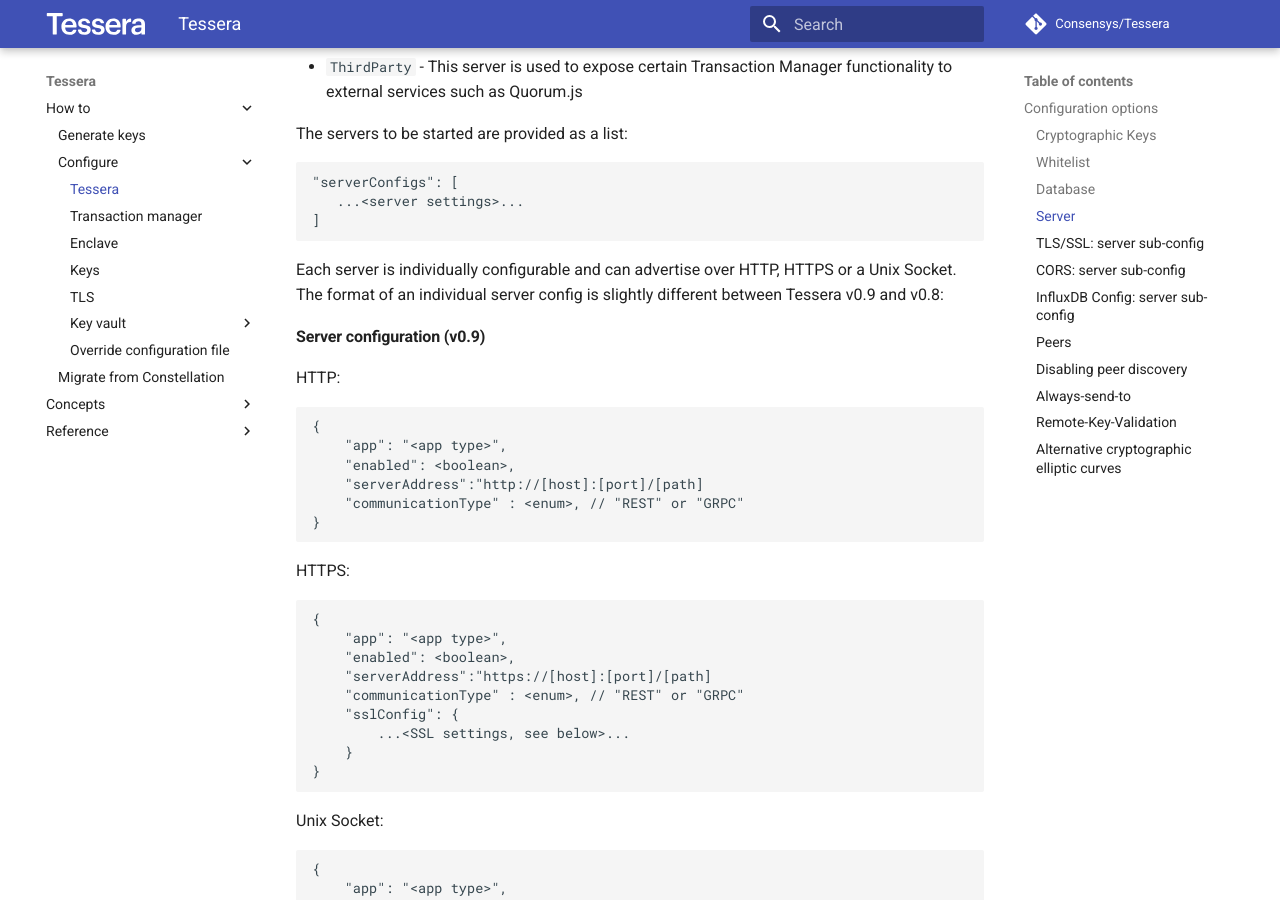
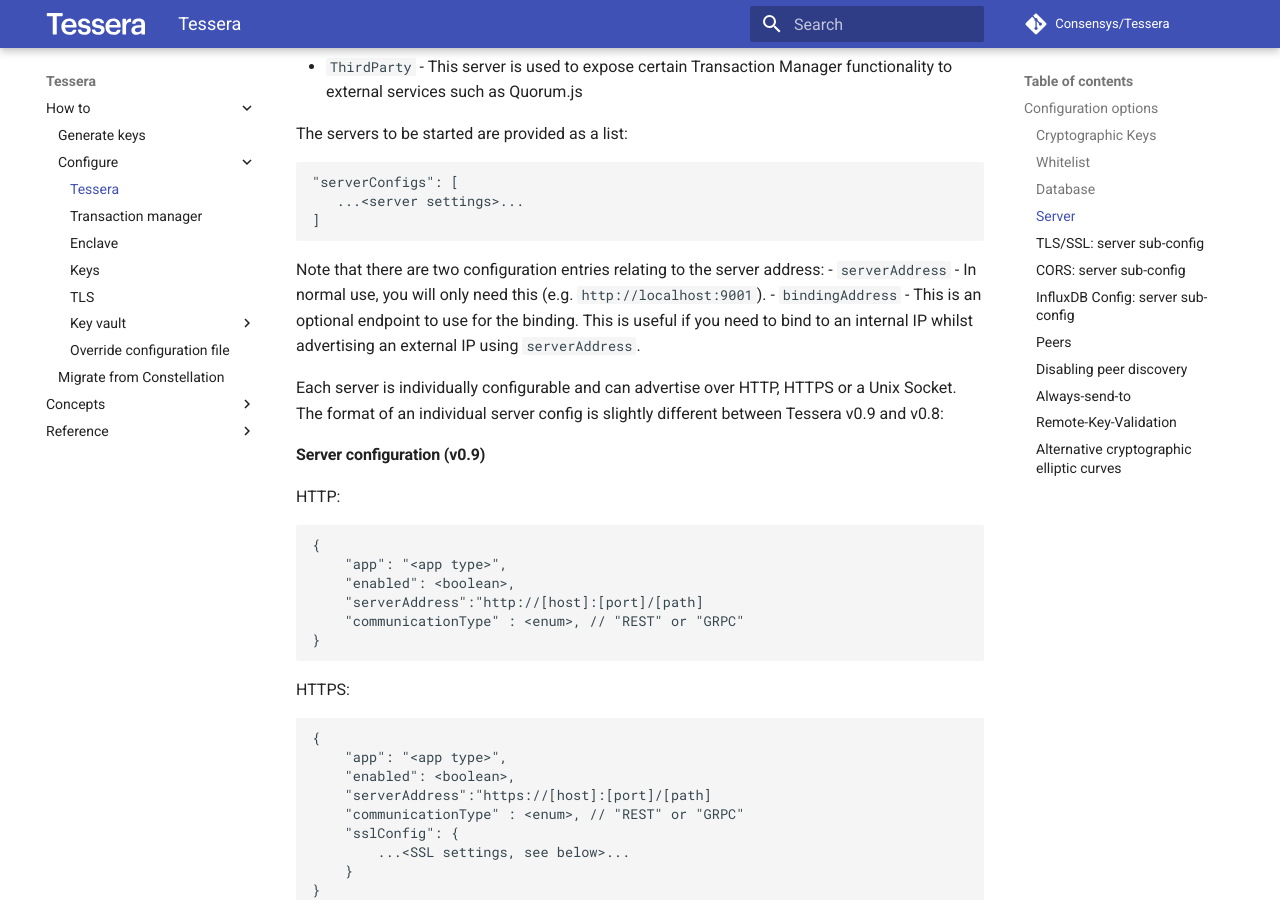
Before and after one commit to Consensys/doc.tessera, an MkDocs documentation site: the page built from docs/HowTo/Configure/Tessera.md, in a window 1280 px wide and 900 px high, scrolled down 2583 px. Built offline with MkDocs 1.6.1 and Material for MkDocs 9.7.7, drawn with Linux system fonts in a browser that asks for light colours; comment, search, counter and statistics services are not loaded.

Commit message:
Merging updates over from Quorum repo
Signed-off-by: Madeline <madeline.murray@consensys.net>

````diff
--- a/docs/HowTo/Configure/Tessera.md
+++ b/docs/HowTo/Configure/Tessera.md
@@ -101,7 +101,14 @@
 ]
 ```
 
-Each server is individually configurable and can advertise over HTTP, HTTPS or a Unix Socket.  The format of an individual server config is slightly different between Tessera v0.9 and v0.8:
+Note that there are two configuration entries relating to the server address:
+- `serverAddress` - In normal use, you will only need this (e.g. `http://localhost:9001`).
+- `bindingAddress` - This is an optional endpoint to use for the binding. This is useful if you need
+   to bind to an internal IP whilst advertising an external IP using `serverAddress`.
+
+
+Each server is individually configurable and can advertise over HTTP, HTTPS or a Unix Socket.  The format
+of an individual server config is slightly different between Tessera v0.9 and v0.8:
 
 #### Server configuration (v0.9)
 HTTP:
````
